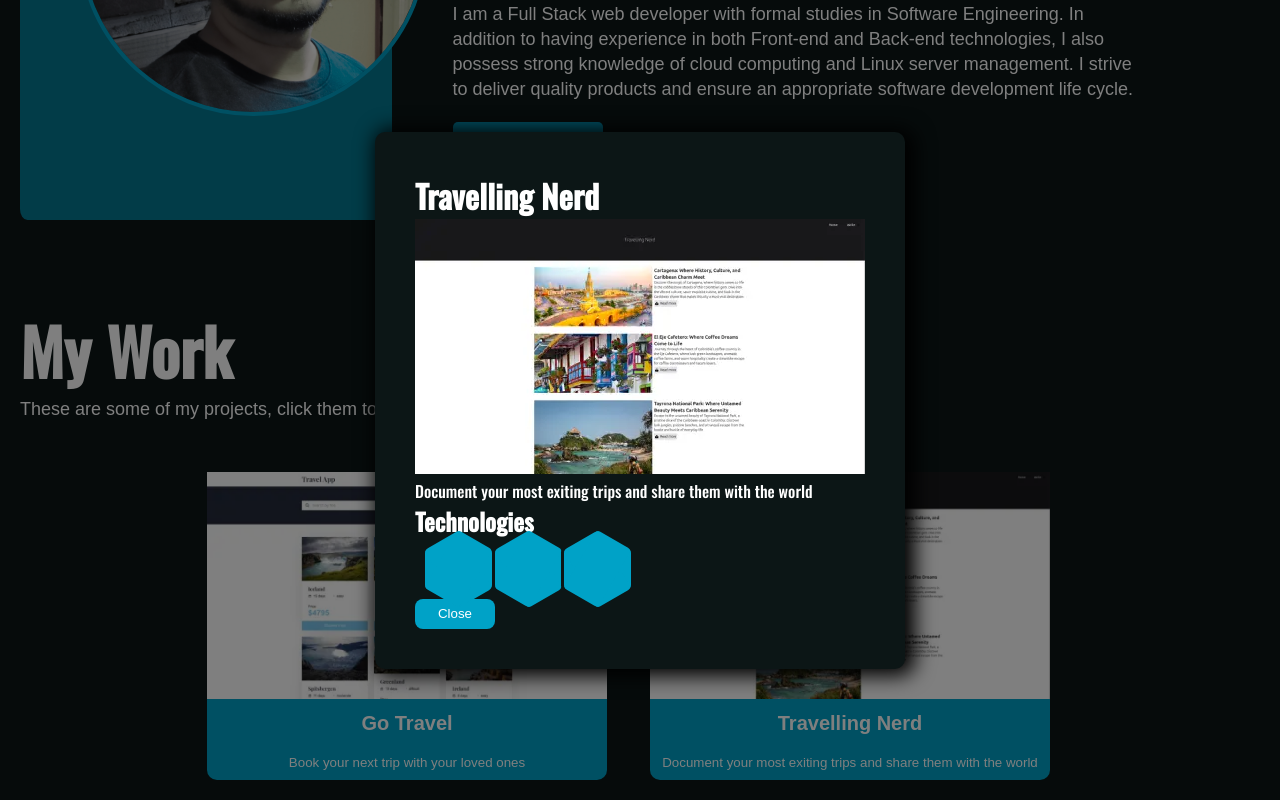
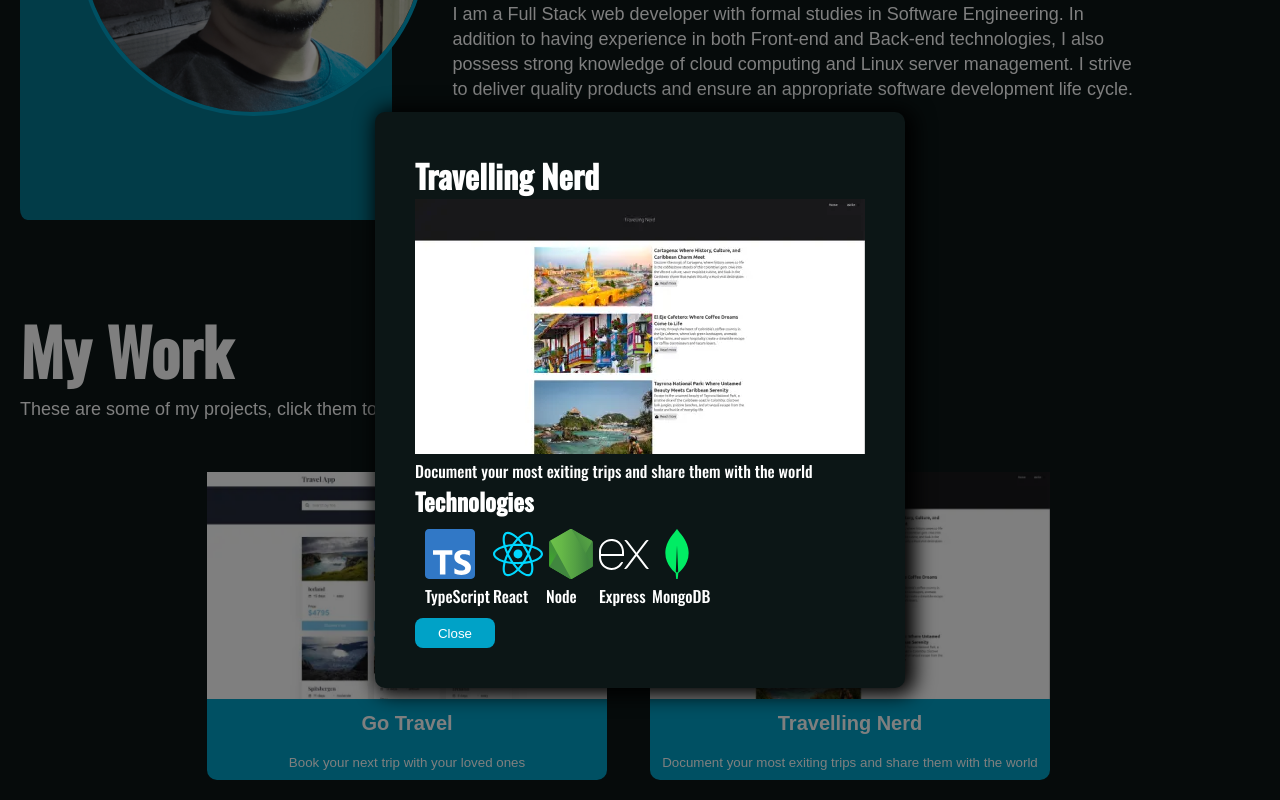
Before and after one commit to JKaypa/portfolio, a React (Vite) app: page / in a window 1280 px wide. Both pictures are taken after a click on the button 850 px from the left and 1062 px from the top of the page. Shown: the part 437-1237 px from the top of the page. Built offline with nearby package versions, Linux system fonts and the light colour scheme; some icons are missing.

Commit message:
refactor ProjectsSection to dynamically load project technologies

```diff
--- a/src/components/projects/ProjectsSection.tsx
+++ b/src/components/projects/ProjectsSection.tsx
@@ -2,7 +2,6 @@ import { projectData } from './projectData.ts'
 import { Project } from './Project.tsx'
 import { useRef } from 'react'
 import './project.css'
-import { TechButton } from '../tech/techButton.tsx'
 
 const Projects: React.FC = () => {
   const dialogRef = useRef<Record<string, HTMLDialogElement | null>>({})
@@ -25,7 +24,7 @@ const Projects: React.FC = () => {
       </header>
 
       <div className="project-grid">
-        {projectData.map(({ id, name, src, alt, description }) => (
+        {projectData.map(({ id, name, src, alt, description, techs }) => (
           <div key={id}>
             <button onClick={() => handleShowModal(id)} className="project-button__modal">
               <Project imgSrc={src} name={name} alt={alt} description={description} />
@@ -37,9 +36,12 @@ const Projects: React.FC = () => {
               <p>{description}</p>
               <h2>Technologies</h2>
               <div className="project-techs">
-                <TechButton />
-                <TechButton />
-                <TechButton />
+                {techs.map(({ src, name }) => (
+                  <div>
+                    <img src={src} alt={name} key={name} className={'project-techs__icon'} />
+                    <p>{name}</p>
+                  </div>
+                ))}
               </div>
               <button onClick={() => handleCloseModal(id)} className="project-dialog__button">
                 Close
```
